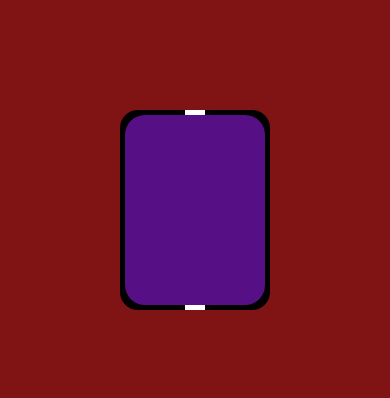
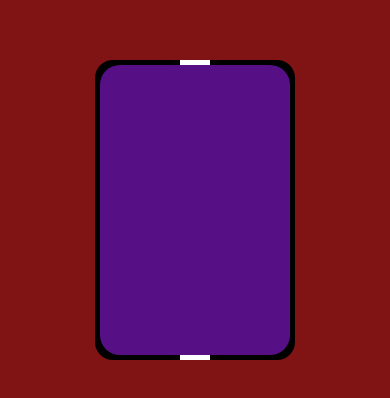
Before and after one commit to sohel369/Border-animation, a plain HTML site: page index.html in a window 390 px wide. Shown: the part 212-610 px from the top of the page. Drawn offline with Linux system fonts and the light colour scheme.

Commit message:
box update

```diff
--- a/index.html
+++ b/index.html
@@ -67,8 +67,9 @@
 
         @media screen and (max-width: 425px) {
             .box {
-                height: 200px;
-                width: 150px;
+                height: 300px;
+                width: 200px;
+                padding: 30px;
                 background: #000;
                 display: flex;
                 align-items: center;
```
